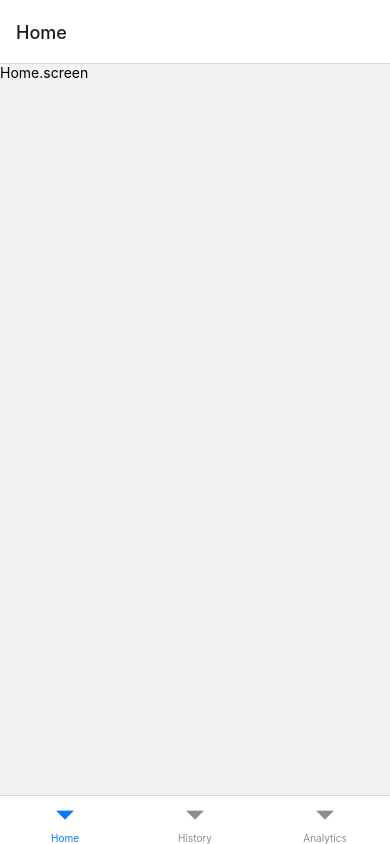
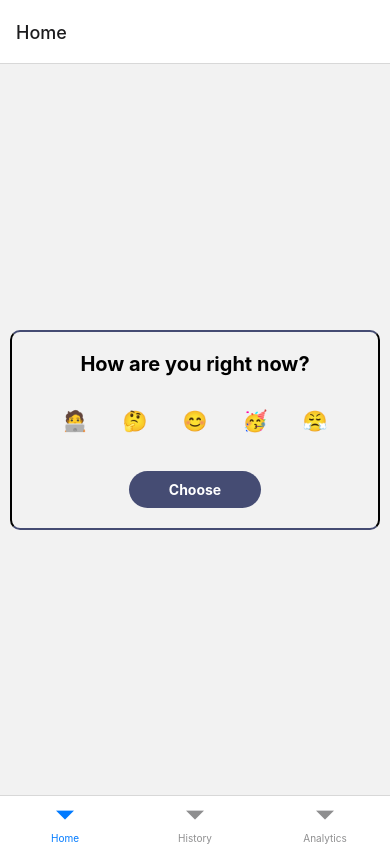
Before and after one commit to RxmvnLD/MoodTracker, a React Native app: screen /Home in a window 390 px wide. Built offline with nearby package versions, Linux system fonts and the light colour scheme.

Commit message:
Mood picker styles

```diff
--- a/src/components/MoodPicker.tsx
+++ b/src/components/MoodPicker.tsx
@@ -0,0 +1,93 @@
+import { FlatList, StyleSheet, Text, View, Pressable } from 'react-native';
+import React, { useState } from 'react';
+import { moodOptions, theme } from '../utils/constants';
+import { MoodOptionType } from '../types';
+const MoodPicker: React.FC = () => {
+  const [selectedMood, setSelectedMood] = useState<MoodOptionType>();
+
+  const renderItem = ({ item }: { item: MoodOptionType }) => {
+    return (
+      <Pressable onPress={() => setSelectedMood(item)}>
+        <View
+          style={[
+            styles.moodItem,
+            selectedMood?.emoji === item.emoji && styles.selectedMoodItem,
+          ]}>
+          <Text style={styles.emoji}>{item.emoji}</Text>
+        </View>
+        <View>
+          <Text style={styles.emojiDescription}>
+            {item.description === selectedMood?.description && item.description}
+          </Text>
+        </View>
+      </Pressable>
+    );
+  };
+
+  return (
+    <View style={styles.container}>
+      <View>
+        <Text style={styles.headerText}>How are you right now?</Text>
+      </View>
+      <FlatList
+        data={moodOptions}
+        renderItem={renderItem}
+        keyExtractor={item => item.description}
+        horizontal={true}
+      />
+      <Pressable style={styles.chooseBtn}>
+        <View>
+          <Text style={styles.chooseBtnText}>Choose</Text>
+        </View>
+      </Pressable>
+    </View>
+  );
+};
+
+export default MoodPicker;
+
+const styles = StyleSheet.create({
+  container: {
+    marginHorizontal: 10,
+    borderBlockColor: theme.colorPurple,
+    borderWidth: 2,
+    borderRadius: 10,
+    alignItems: 'center',
+    gap: 15,
+    paddingVertical: 20,
+  },
+  headerText: {
+    fontSize: 20,
+    fontWeight: 'bold',
+    color: 'black',
+  },
+  moodItem: {
+    width: 60,
+    height: 60,
+    justifyContent: 'center',
+    alignItems: 'center',
+    marginBottom: 5,
+  },
+  selectedMoodItem: {
+    borderWidth: 2,
+    borderColor: '#fff',
+    backgroundColor: theme.colorPurple,
+    borderRadius: 50,
+  },
+  emoji: {
+    fontSize: 20,
+    color: 'black',
+  },
+  emojiDescription: {
+    fontWeight: 'bold',
+    textAlign: 'center',
+    color: 'black',
+  },
+  chooseBtn: {
+    backgroundColor: theme.colorPurple,
+    paddingVertical: 10,
+    paddingHorizontal: 40,
+    borderRadius: 20,
+  },
+  chooseBtnText: { color: 'white', fontWeight: 'bold' },
+});
--- a/src/screens/Analytics.screen.tsx
+++ b/src/screens/Analytics.screen.tsx
@@ -1,7 +1,7 @@
 import { View, Text } from 'react-native';
 import React from 'react';
 
-const Analytics = () => {
+const Analytics: React.FC = () => {
   return (
     <View>
       <Text>Analytics.screen</Text>
--- a/src/screens/Home.screen.tsx
+++ b/src/screens/Home.screen.tsx
@@ -1,14 +1,17 @@
-import { StyleSheet, Text, View } from 'react-native';
+import { StyleSheet, View } from 'react-native';
 import React from 'react';
-
+import MoodPicker from '../components/MoodPicker';
 export const Home: React.FC = () => {
   return (
     <View style={styles.container}>
-      <Text>Home.screen</Text>
+      <MoodPicker />
     </View>
   );
 };
 
 const styles = StyleSheet.create({
-  container: {},
+  container: {
+    flex: 1,
+    justifyContent: 'center',
+  },
 });
--- /dev/null
+++ b/src/types/index.ts
@@ -0,0 +1,4 @@
+export type MoodOptionType = {
+  emoji: string;
+  description: string;
+};
--- a/src/utils/constants.ts
+++ b/src/utils/constants.ts
@@ -0,0 +1,14 @@
+import { MoodOptionType } from '../types';
+
+export const moodOptions: MoodOptionType[] = [
+  { emoji: '🧑‍💻', description: 'studious' },
+  { emoji: '🤔', description: 'pensive' },
+  { emoji: '😊', description: 'happy' },
+  { emoji: '🥳', description: 'celebratory' },
+  { emoji: '😤', description: 'frustrated' },
+];
+
+export const theme = {
+  colorPurple: '#454C73',
+  colorWhite: '#fff',
+};
```
Also changed, not shown: .prettierrc.js.
